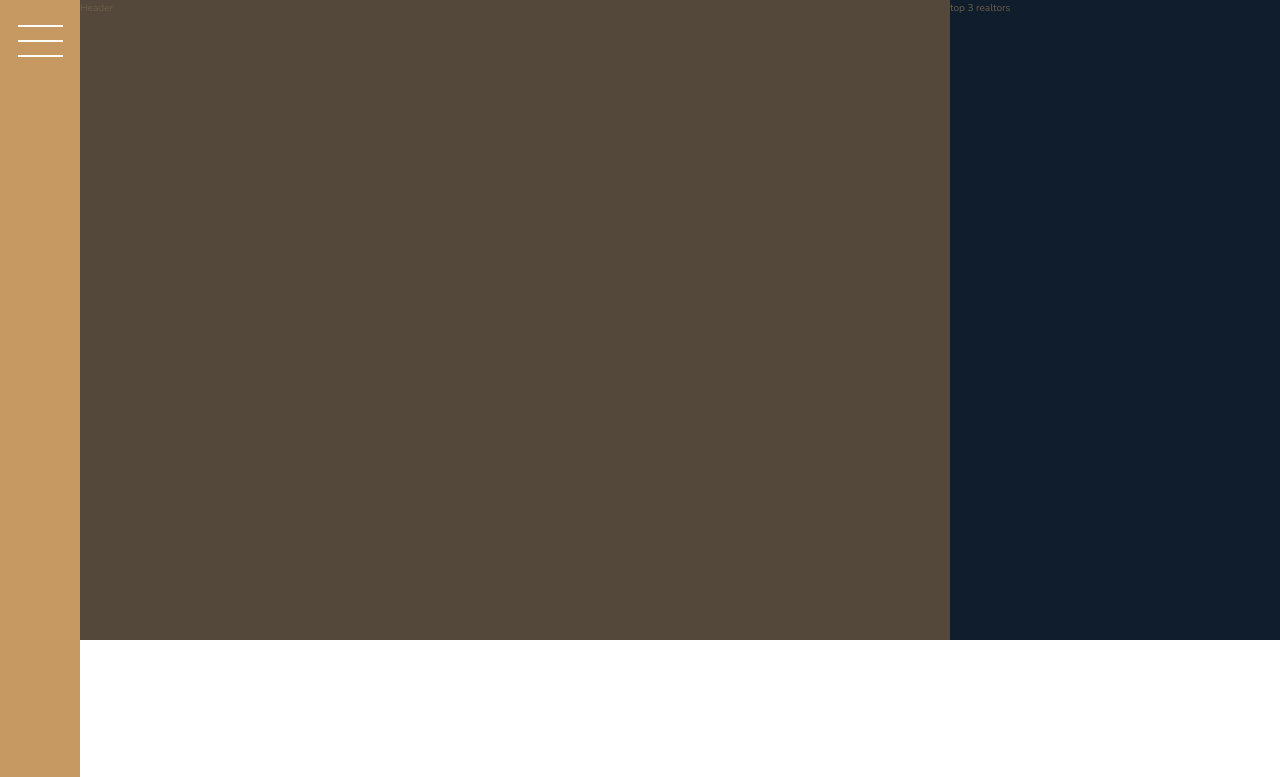
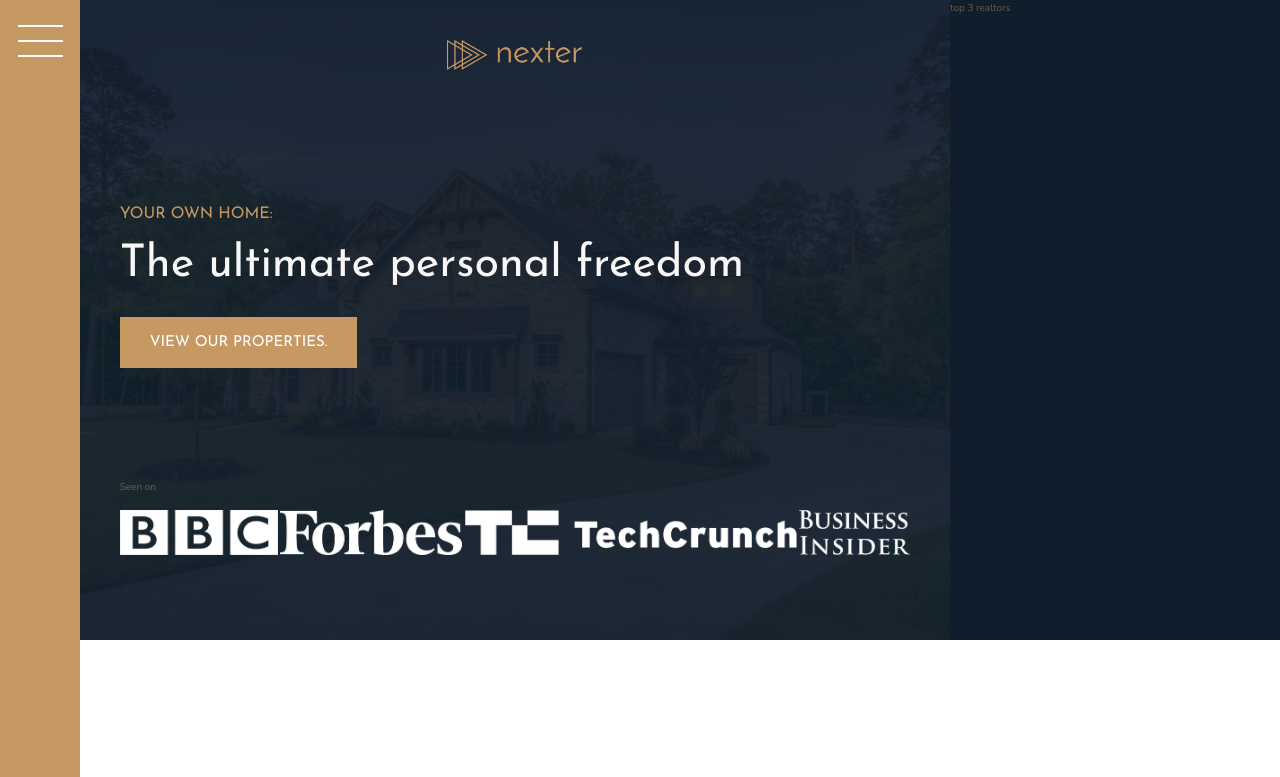
Before and after one commit to SwastikSonkusare/Nexter, a website: page index.html in a window 1280 px wide. Shown: the top 777 px of the page. Drawn offline with nearby package versions, Linux system fonts and the light colour scheme.

Commit message:
in progress: header

```diff
--- a/index.html
+++ b/index.html
@@ -19,7 +19,31 @@
         <button class="nav-btn"></button>
     </div>
 
-    <header class="header">Header</header>
+    <header class="header">
+        <img src="img/logo.png" alt="Nexter Logo" class="header__logo">
+        <h3 class="heading-3">
+            Your own home:
+        </h3>
+
+        <h1 class="heading-1">
+            The ultimate personal freedom
+        </h1>
+
+        <button class="btn header__btn">
+            View our properties.
+        </button>
+
+        <div class="header__seenon-text">
+            Seen on
+        </div>
+
+        <div class="header__seeon-logos">
+            <img class="header__seenon-logos-pic" src="img/logo-bbc.png" alt="Seen on logo 1">
+            <img class="header__seenon-logos-pic" src="img/logo-forbes.png" alt="Seen on logo 2">
+            <img class="header__seenon-logos-pic" src="img/logo-techcrunch.png" alt="Seen on logo 3">
+            <img class="header__seenon-logos-pic" src="img/logo-bi.png" alt="Seen on logo 4">
+        </div>
+    </header>
 
     <div class="realtors">top 3 realtors</div>
 
--- a/sass/_header.scss
+++ b/sass/_header.scss
@@ -2,4 +2,40 @@
     background-color: $color-grey-dark-1;
 
     grid-column: full-start / col-end 6;
+
+    background-image: linear-gradient(to right, rgba($color-secondary, .93), rgba($color-secondary, .93)), url(../img/hero.jpeg);
+    background-size: cover;
+    background-repeat: no-repeat;
+    background-position: center;
+    padding: 4rem 0 8rem 0 ;
+
+    display: grid;
+
+    grid-template-rows: 1fr min-content 6rem 1fr;
+    grid-template-columns: max-content;
+    grid-row-gap: 1.5rem;
+    justify-content: center;
+
+
+    &__logo {
+        height: 3rem;
+        justify-self: center;
+    }
+
+    &__btn {
+        align-self: flex-start;
+        justify-self: flex-start;
+    }
+
+    &__seenon-text {
+
+    }
+
+   &__seenon-logos {
+
+        &-pic {
+            height: 4.5rem;
+        }
+   }
+
 }
--- a/sass/_typography.scss
+++ b/sass/_typography.scss
@@ -5,6 +5,9 @@
 
 .heading-1 {
     @extend %heading;
+    font-size: 4.5rem;
+    color: $color-grey-light-1;
+    line-height: 1;
 }
 
 .heading-2 {
```
Also changed, not shown: css/style.css.
